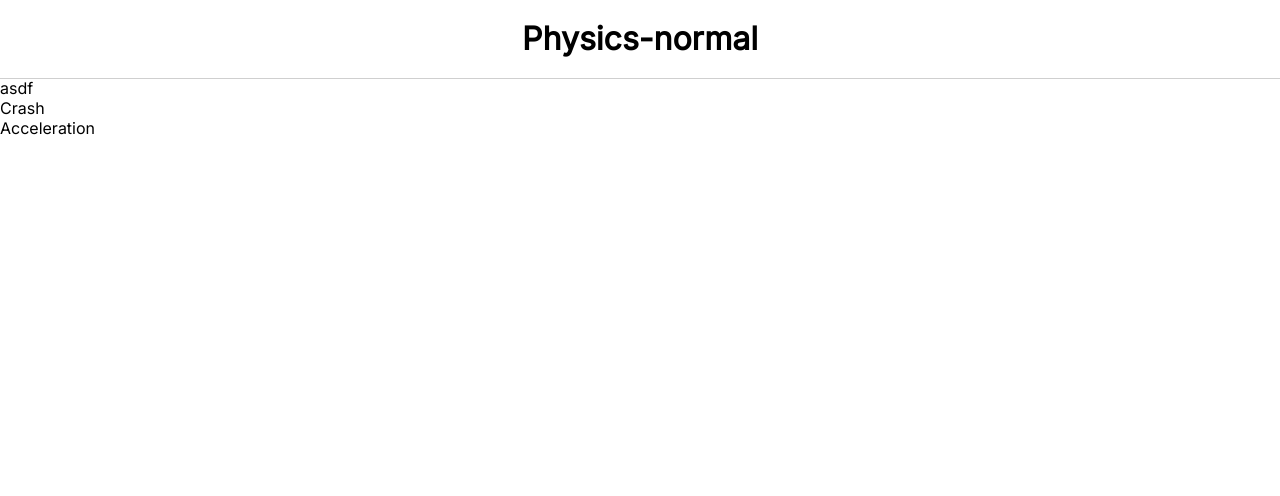
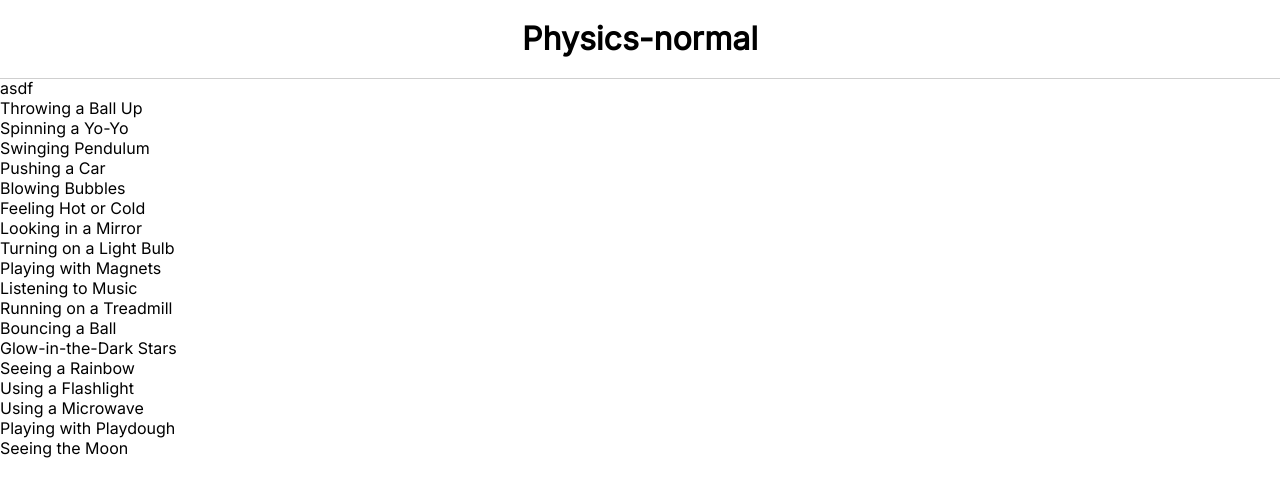
Before and after one commit to BadangGit/PPT-Project, a Vue app in the folder normal/: page / in a window 1280 px wide. Shown: the top 496 px of the page. Built offline with nearby package versions, Linux system fonts and the light colour scheme.

Commit message:
add physics situation
2 to 18

```diff
--- a/normal/src/views/mainPage.vue
+++ b/normal/src/views/mainPage.vue
@@ -3,14 +3,30 @@ import ItemCard from "@/components/cards/itemCard.vue";
 </script>
 
 <script lang="ts">
-type categorys = {
+type Categories = {
   name: string;
   src?: string;
 };
 
-let simulCategorys: Array<categorys> = [
-  { name: "Crash" },
-  { name: "Acceleration" },
+const simulCategories: Array<Categories> = [
+  { name: "Throwing a Ball Up" },
+  { name: "Spinning a Yo-Yo" },
+  { name: "Swinging Pendulum" },
+  { name: "Pushing a Car" },
+  { name: "Blowing Bubbles" },
+  { name: "Feeling Hot or Cold" },
+  { name: "Looking in a Mirror" },
+  { name: "Turning on a Light Bulb" },
+  { name: "Playing with Magnets" },
+  { name: "Listening to Music" },
+  { name: "Running on a Treadmill" },
+  { name: "Bouncing a Ball" },
+  { name: "Glow-in-the-Dark Stars" },
+  { name: "Seeing a Rainbow" },
+  { name: "Using a Flashlight" },
+  { name: "Using a Microwave" },
+  { name: "Playing with Playdough" },
+  { name: "Seeing the Moon" },
 ];
 </script>
 
@@ -18,7 +34,7 @@ let simulCategorys: Array<categorys> = [
   <div>asdf</div>
 
   <ItemCard
-    v-for="simulCategory in simulCategorys"
+    v-for="simulCategory in simulCategories"
     :key="simulCategory.name"
     :simul-category="simulCategory"
   ></ItemCard>
```
